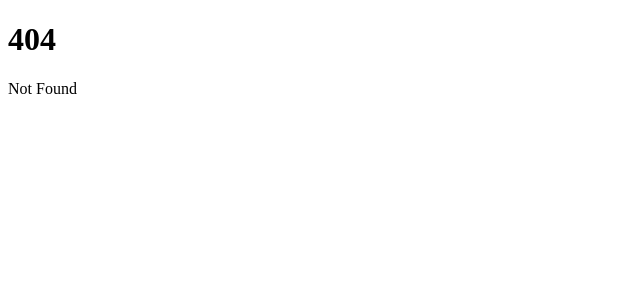
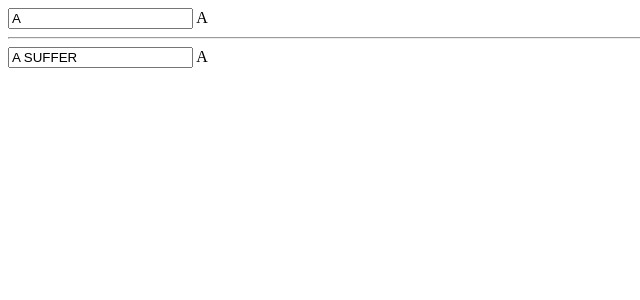
Before and after one commit to Rik-de-Kort/ebb_proto, a SvelteKit app: page /bind in a window 1280 px wide. Before the commit this address had no page. Shown: the top 300 px of the page, without its empty margins (0-640 px from the left). Built offline with nearby package versions, Linux system fonts and the light colour scheme.

Commit message:
Wrote this a long time ago, no idea what's going on here

```diff
--- /dev/null
+++ b/src/routes/bind/+page.svelte
@@ -0,0 +1,8 @@
+<script lang="ts">
+    import ValueB from './ValueB.svelte';
+    let valueA = 'A';
+</script>
+
+<input type="text" bind:value={valueA} /> {valueA}
+<hr>
+<ValueB bind:valueB={valueA} />
--- /dev/null
+++ b/src/routes/bind/ValueB.svelte
@@ -0,0 +1,28 @@
+<script lang="ts">
+    export let valueB;
+    let inputElement;
+    let inputValue;
+    let isSyncing = true;
+
+    function updateInputValue(value) {
+        console.log('updating')
+        if (isSyncing) {
+            inputValue = value + ' SUFFER';
+        }
+    }
+
+    $: updateInputValue(valueB);
+
+    function updateValueB(event) {
+        console.log('change', / SUFFER$/.exec(event))
+        if (!/ SUFFER$/.exec(inputElement.value)) {
+            isSyncing = false;
+            return;
+        }
+        isSyncing = true;
+        console.log('replacing')
+        valueB = inputElement.value.replace(' SUFFER', '');
+    }
+</script>
+
+<input type="text" bind:this={inputElement} bind:value={inputValue} on:input={updateValueB}/> {valueB}
```
Also changed, not shown: src/routes/+page.svelte (+7 -0 lines), 1 other file (tests, documents, lock files or other folders).
